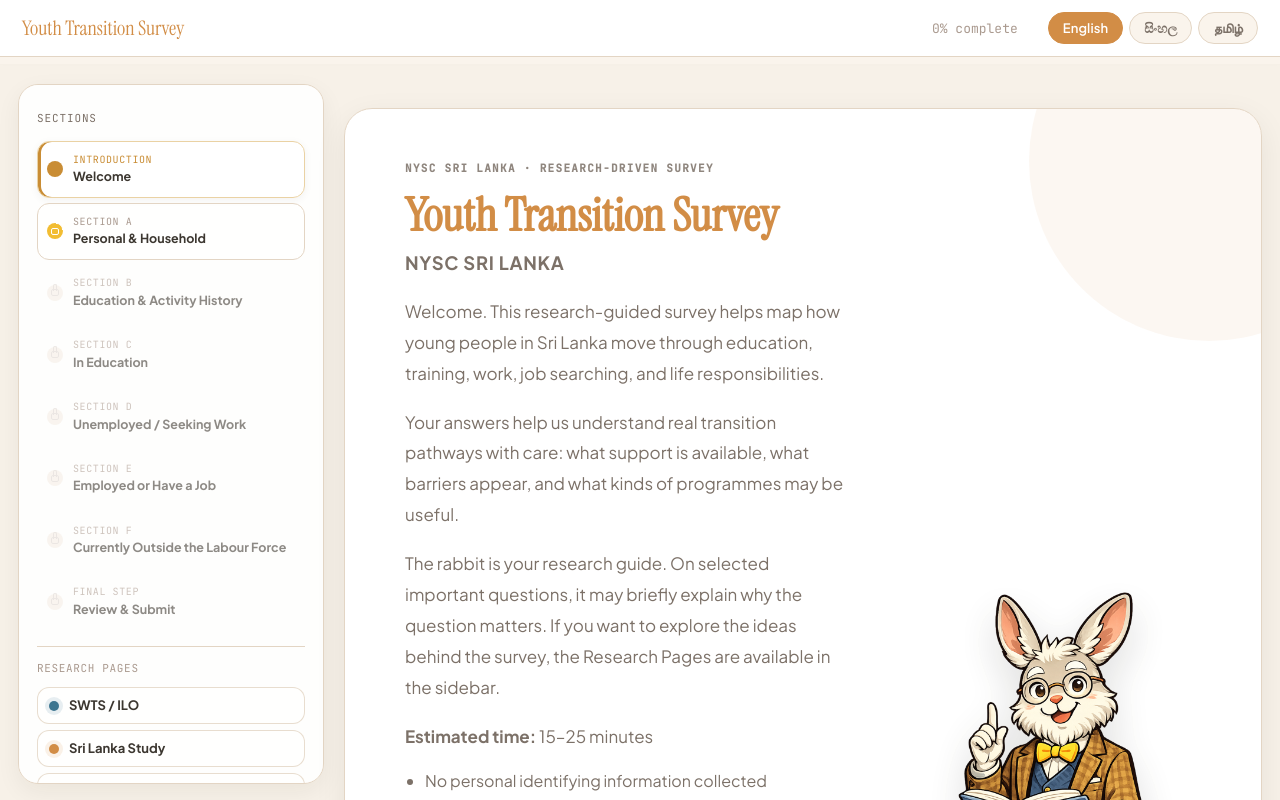
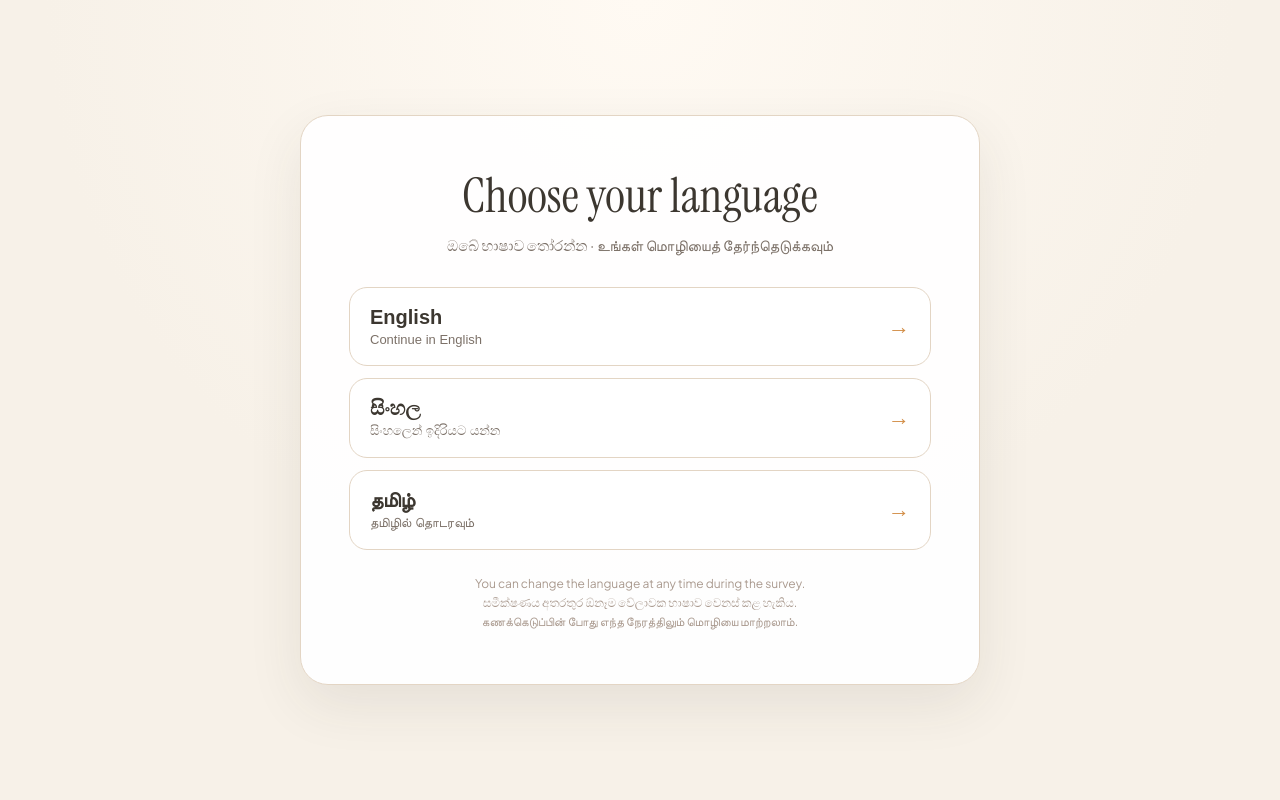
Before and after one commit to vimashafernando24/Survey, a React (Vite) app: page / in a window 1280 px wide. Shown: the top 800 px of the page. Built offline with nearby package versions, Linux system fonts and the light colour scheme.

Commit message:
Add initial language selection screen

```diff
--- a/src/App.jsx
+++ b/src/App.jsx
@@ -133,6 +133,7 @@ function computePathAndFirstUnanswered(answerSet) {
 
 function App() {
   const [currentLang, setCurrentLang] = useState('en');
+  const [languageSelected, setLanguageSelected] = useState(false);
   const [answers, setAnswers] = useState({});
   const [history, setHistory] = useState([]);
   const [currentId, setCurrentId] = useState('INTRO');
@@ -167,6 +168,10 @@ function App() {
   useEffect(() => {
     if(!showResume) window.scrollTo({top:0,behavior:'smooth'});
   }, [currentId, currentLang, submitted, showResume]);
+
+  useEffect(() => {
+    document.documentElement.lang = currentLang === 'si' ? 'si' : currentLang === 'ta' ? 'ta' : 'en';
+  }, [currentLang]);
 
   useEffect(() => {
     if(!savedFeedback) return;
@@ -833,6 +838,11 @@ function App() {
     saveDraft(answers, history, currentId, lang);
   };
 
+  const chooseInitialLanguage = (lang) => {
+    setCurrentLang(lang);
+    setLanguageSelected(true);
+  };
+
   const resumeDraft = () => {
     if(!pendingDraft){
       startFresh();
@@ -841,7 +851,6 @@ function App() {
     setAnswers(pendingDraft.a || {});
     setHistory(pendingDraft.h || []);
     setCurrentId(pendingDraft.id || 'INTRO');
-    setCurrentLang(pendingDraft.lang || 'en');
     setPendingDraft(null);
     setShowResume(false);
     setReviewMode(null);
@@ -856,7 +865,6 @@ function App() {
     setAnswers({});
     setHistory([]);
     setCurrentId('INTRO');
-    setCurrentLang('en');
     setSubmitted(false);
     setSubmitting(false);
     setReviewMode(null);
@@ -997,6 +1005,10 @@ function App() {
 
   return (
     <div className="survey-shell" style={activeThemeStyle}>
+      {!languageSelected ? (
+        <LanguageSelection onSelect={chooseInitialLanguage} />
+      ) : (
+      <>
       {pathChangeConfirm ? (
         <PathChangeModal onConfirm={confirmPathChange} onCancel={cancelPathChange} t={t} />
       ) : null}
@@ -1152,7 +1164,47 @@ function App() {
           ) : null}
         </main>
       </div>
+      </>
+      )}
     </div>
+  );
+}
+
+function LanguageSelection({onSelect}) {
+  const languages = [
+    {code:'en', name:'English', prompt:'Continue in English'},
+    {code:'si', name:'සිංහල', prompt:'සිංහලෙන් ඉදිරියට යන්න'},
+    {code:'ta', name:'தமிழ்', prompt:'தமிழில் தொடரவும்'}
+  ];
+
+  return (
+    <main className="language-entry" aria-labelledby="language-title">
+      <section className="language-card">
+        <h1 id="language-title">Choose your language</h1>
+        <p className="language-intro">
+          ඔබේ භාෂාව තෝරන්න · உங்கள் மொழியைத் தேர்ந்தெடுக்கவும்
+        </p>
+        <div className="language-options">
+          {languages.map(language => (
+            <button
+              key={language.code}
+              className="language-option"
+              onClick={() => onSelect(language.code)}
+              lang={language.code}
+            >
+              <span className="language-name">{language.name}</span>
+              <span className="language-prompt">{language.prompt}</span>
+              <span className="language-arrow" aria-hidden="true">→</span>
+            </button>
+          ))}
+        </div>
+        <p className="language-note">
+          <span lang="en">You can change the language at any time during the survey.</span>
+          <span lang="si">සමීක්ෂණය අතරතුර ඕනෑම වේලාවක භාෂාව වෙනස් කළ හැකිය.</span>
+          <span lang="ta">கணக்கெடுப்பின் போது எந்த நேரத்திலும் மொழியை மாற்றலாம்.</span>
+        </p>
+      </section>
+    </main>
   );
 }
 
--- a/src/styles.css
+++ b/src/styles.css
@@ -9,6 +9,19 @@
 * { margin:0; padding:0; box-sizing:border-box; }
 body { background:var(--bg); color:var(--text); font-family:'Plus Jakarta Sans',sans-serif; min-height:100vh; }
 button, input, select { max-width:100%; }
+.language-entry { min-height:100vh; display:grid; place-items:center; padding:24px; background:radial-gradient(circle at top, #fffaf3 0, var(--bg) 58%); }
+.language-card { width:min(680px, 100%); padding:52px 48px; border:1px solid var(--border); border-radius:28px; background:rgba(255,255,255,.94); box-shadow:0 20px 55px rgba(60,55,48,.09); text-align:center; }
+.language-card h1 { margin-bottom:8px; font-family:'Instrument Serif',serif; font-size:clamp(34px, 6vw, 48px); line-height:1.15; font-weight:500; color:var(--text); }
+.language-intro { margin-bottom:30px; color:var(--muted); font-size:15px; line-height:1.7; }
+.language-options { display:grid; gap:12px; }
+.language-option { width:100%; display:grid; grid-template-columns:1fr auto; grid-template-areas:'name arrow' 'prompt arrow'; align-items:center; column-gap:18px; padding:18px 20px; border:1px solid var(--border); border-radius:18px; background:var(--surface); color:var(--text); text-align:left; cursor:pointer; transition:transform .15s ease, border-color .15s ease, box-shadow .15s ease, background .15s ease; }
+.language-option:hover { transform:translateY(-2px); border-color:#c7b097; background:#fffaf4; box-shadow:0 8px 20px rgba(60,55,48,.08); }
+.language-option:focus-visible { outline:3px solid rgba(127,116,106,.22); outline-offset:3px; }
+.language-name { grid-area:name; font-size:20px; font-weight:750; }
+.language-prompt { grid-area:prompt; margin-top:3px; color:var(--muted); font-size:13px; }
+.language-arrow { grid-area:arrow; font-size:22px; color:var(--gold); }
+.language-note { margin-top:24px; color:var(--dim); font-size:12px; line-height:1.6; }
+.language-note span { display:block; }
 .topbar { position:fixed; top:0; left:0; right:0; min-height:var(--topbar-h); background:rgba(255,255,255,.97); border-bottom:1px solid var(--border); display:flex; align-items:center; padding:12px 22px; gap:18px; z-index:100; flex-wrap:wrap; }
 .logo { font-family:'Instrument Serif',serif; font-size:20px; color:var(--gold); }
 .top-pct { font-family:'JetBrains Mono',monospace; font-size:13px; color:var(--dim); margin-left:auto; white-space:nowrap; }
@@ -381,6 +394,11 @@ select option { background:var(--surface); }
   .research-bubble::before { left:-7px; right:auto; top:22px; width:14px; height:14px; border-color:rgba(62,118,144,.22); }
 }
 @media(max-width:700px){ .sidebar{display:none;} .q-text{font-size:23px;} .stats{grid-template-columns:1fr 1fr;} .topbar{justify-content:center;text-align:center;} .top-pct{margin-left:0;} }
+@media(max-width:600px){
+  .language-entry { padding:16px; }
+  .language-card { padding:36px 20px; border-radius:22px; }
+  .language-option { padding:16px; }
+}
 
 /* ─── UX IMPROVEMENTS ─── */
 .opt { touch-action:manipulation; }
```
Also changed, not shown: 5 other files (tests, documents, lock files or other folders).
